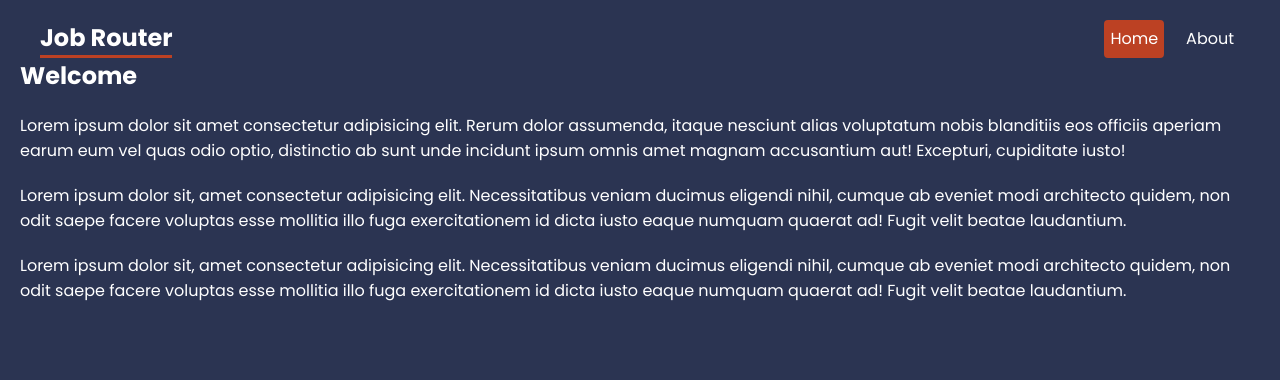
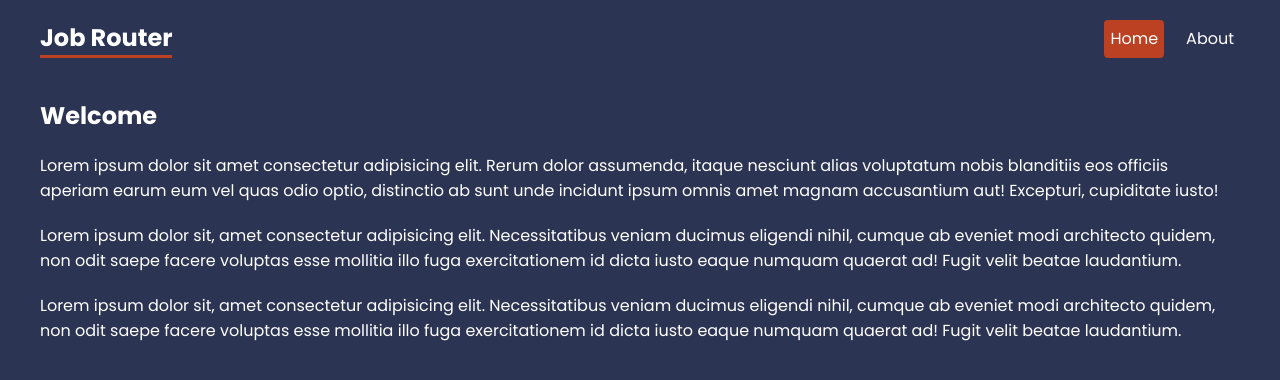
Before and after one commit to Eli-Keli/React-Jobs-Router, a React (Create React App) app: page / in a window 1280 px wide. Shown: the top 380 px of the page. Built offline with nearby package versions, Linux system fonts and the light colour scheme.

Commit message:
project-3

```diff
--- a/src/App.js
+++ b/src/App.js
@@ -1,25 +1,30 @@
-import { BrowserRouter, Routes, Route, NavLink } from "react-router-dom";
+import {
+  createBrowserRouter,
+  Route,
+  createRoutesFromElements,
+  RouterProvider
+} from "react-router-dom";
 
+// Pages
 import Home from "./pages/Home";
 import About from "./pages/About";
 
+// Layouts
+import RootLayout from "./layouts/RootLayout";
+
+const router = createBrowserRouter(
+  createRoutesFromElements(
+    <Route path="/" element={<RootLayout />}>
+      <Route index element={<Home />} />
+      <Route path="about" element={<About />} />
+    </Route>
+  )
+)
+
+
 const App = () => {
   return (
-    <BrowserRouter>
-      <header>
-        <nav>
-          <h1>Job Router</h1>
-          <NavLink to="/">Home</NavLink>
-          <NavLink to="about">About</NavLink>
-        </nav>
-      </header>
-      <main>
-        <Routes>
-          <Route index element={<Home />} />
-          <Route path="about" element={<About />} />
-        </Routes>
-      </main>
-    </BrowserRouter>
+    <RouterProvider router={router}/>
   )
 }
 
--- a/src/index.css
+++ b/src/index.css
@@ -55,7 +55,10 @@
 }
 
 /* page content */
-
+main {
+  max-width: 1200px;
+  margin: 40px auto;
+}
 /* help layout */
 
 /* faq */
--- /dev/null
+++ b/src/layouts/RootLayout.js
@@ -0,0 +1,20 @@
+import { NavLink, Outlet } from "react-router-dom";
+
+const RootLayout = () => {
+  return (
+    <div>
+      <header>
+        <nav>
+          <h1>Job Router</h1>
+          <NavLink to="/">Home</NavLink>
+          <NavLink to="about">About</NavLink>
+        </nav>
+      </header>
+      <main>
+        <Outlet />
+      </main>
+    </div>
+  );
+};
+
+export default RootLayout;
```
